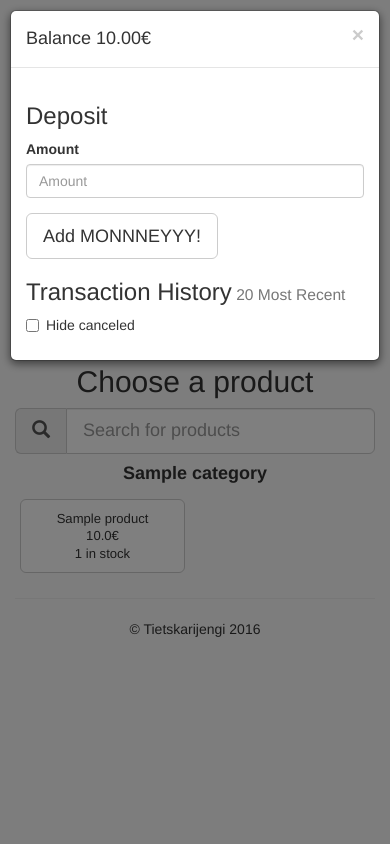
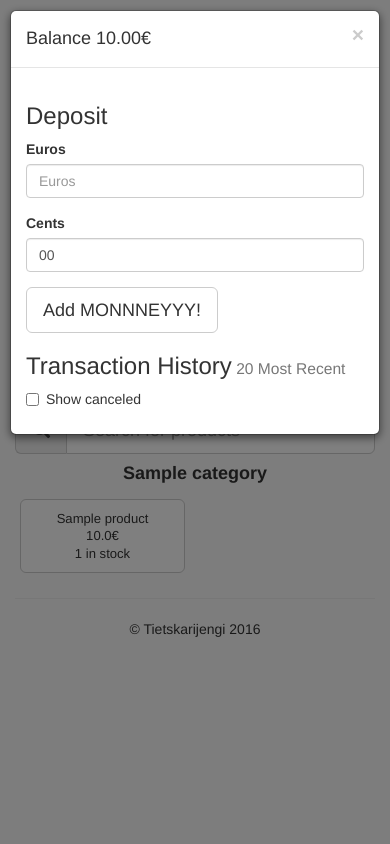
Before and after one commit to athenekilta/namubufferi, a Django app: template namubufferiapp/templates/namubufferiapp/base_home.html in a window 390 px wide, after a click that opens the changed part. Run offline with Django 3.2, Linux system fonts and the light colour scheme; the template is opened without the code that fills it: values that come from a table or form of the project are taken from there, others are empty; a user stored in the database is signed in; tables that the repository leaves empty hold one stand-in row (values such as "Sample post"); parts of the project's set-up code (start-up, migrations or seed data) failed here and were passed over; some libraries are stand-ins or nearby versions; some web fonts are replaced.

Commit message:
Separate euro and cent input in deposit for mobile ux

```diff
--- a/namubufferiapp/forms.py
+++ b/namubufferiapp/forms.py
@@ -2,4 +2,6 @@ from django import forms
 
 
 class MoneyForm(forms.Form):
-    amount = forms.DecimalField(max_digits=6, decimal_places=1)
+    #amount = forms.DecimalField(max_digits=5, decimal_places=1, widget=forms.NumberInput(attrs={'pattern': '[0-9]*'}))
+    euros = forms.IntegerField(min_value=0, max_value=100, widget=forms.NumberInput(attrs={'pattern': '[0-9]*'}))
+    cents = forms.IntegerField(min_value=0, max_value=95, widget=forms.NumberInput(attrs={'pattern': '[0-9]*', 'step': '5', 'value': '00'}))
--- a/namubufferiapp/static/namubufferiapp/css/style.css
+++ b/namubufferiapp/static/namubufferiapp/css/style.css
@@ -27,6 +27,7 @@ header h1 a:link {
 }
 
 .canceled {
+  display: none;
   text-decoration: line-through;
 }
 .canceled #transaction-cancel-button {
--- a/namubufferiapp/static/namubufferiapp/js/namubufferi.js
+++ b/namubufferiapp/static/namubufferiapp/js/namubufferi.js
@@ -22,7 +22,8 @@ $(document).ready(function() {
         posting.done(function(data) {
             $('#productModal').modal('hide');
             $(".balance").html(data.balance);
-            $("#messages").prepend(data.message);
+            $("#messageModalBody").html(data.modalMessage);
+            //$("#messages").prepend(data.message);
             $("#receiptModal").data("transactionkey", data.transactionkey);
             $("#receiptModal").modal();
         });
@@ -30,15 +31,18 @@ $(document).ready(function() {
     $("#money-form").submit(function(event) {
         event.preventDefault();
         var $form = $(this),
-            amount = $form.find("input[name='amount']").val(),
+            euros = $form.find("input[name='euros']").val(),
+            cents = $form.find("input[name='cents']").val(),
             url = $form.attr("action");
         var posting = $.post(url, {
-            amount: amount
+            euros: euros,
+            cents: cents
         });
         posting.done(function(data) {
             $('#moneyModal').modal('hide');
             $(".balance").html(data.balance);
-            $("#messages").prepend(data.message);
+            $("#messageModalBody").html(data.modalMessage);
+            //$("#messages").prepend(data.message);
             $("#receiptModal").data("transactionkey", data.transactionkey);
             $("#receiptModal").modal();
         });
@@ -55,7 +59,9 @@ $(document).ready(function() {
             console.log(data);
             $('#receiptModal').modal('hide');
             $(".balance").html(data.balance);
-            $("#messages").prepend(data.message);
+            $("#messageModalBody").html(data.modalMessage);
+            $('#messageModal').modal('show');
+            //$("#messages").prepend(data.message);
         });
     });
 
@@ -94,7 +100,7 @@ $(document).ready(function() {
     });
 
     $('#historycheckbox').change(function(){
-        $('.canceled').toggle(!this.checked);
+        $('.canceled').toggle(this.checked);
     });
     $('#search').hideseek();
     $(".product").fitText();
--- a/namubufferiapp/templates/namubufferiapp/base.html
+++ b/namubufferiapp/templates/namubufferiapp/base.html
@@ -7,7 +7,7 @@
 
   <meta charset="utf-8">
   <meta http-equiv="X-UA-Compatible" content="IE=edge">
-  <meta name="viewport" content="width=device-width, initial-scale=1">
+  <meta name="viewport" content="width=device-width, initial-scale=1, maximum-scale=1, user-scalable=no">
   <meta name="description" content="">
   <meta name="author" content="">
 
--- a/namubufferiapp/templates/namubufferiapp/base_home.html
+++ b/namubufferiapp/templates/namubufferiapp/base_home.html
@@ -11,6 +11,25 @@
 {% block modals %}
 <!-- Modals -->
 <!-- Always try to place a modal's HTML code in a top-level position in your document to avoid other components affecting the modal's appearance and/or functionality. -->
+
+<!-- Message Modal -->
+<div class="modal fade" id="messageModal" tabindex="-1" role="dialog" aria-labelledby="messageModalLabel">
+  <div class="modal-dialog" role="document">
+    <div class="modal-content">
+      <div class="modal-header">
+        <button type="button" class="close" data-dismiss="modal" aria-label="Close"><span aria-hidden="true">&times;</span></button>
+        <h4 class="modal-title" id="messageModalLabel">!</h4>
+      </div>
+      <div id="messageModalBody" class="modal-body">
+
+      </div>
+      <div class="modal-footer">
+        <button type="button" class="btn btn-default" data-dismiss="modal">Close</button>
+      </div>
+    </div>
+  </div>
+</div>
+
 <!-- Product info/buy Modal -->
 <div class="modal fade" id="productModal" tabindex="-1" role="dialog" aria-labelledby="productModalLabel">
   <div class="modal-dialog" role="document">
@@ -105,7 +124,7 @@
         <h3>Transaction History<small> 20 Most Recent</small></h3>
         <div class="checkbox">
           <label>
-            <input id="historycheckbox" type="checkbox"/> Hide canceled
+            <input id="historycheckbox" type="checkbox"/> Show canceled
           </label>
         </div>
         <div id="history">
--- a/namubufferiapp/templates/namubufferiapp/message.html
+++ b/namubufferiapp/templates/namubufferiapp/message.html
@@ -2,8 +2,8 @@
 <div class="alert alert-warning alert-dismissible" role="alert">
   <button type="button" class="close" data-dismiss="alert" aria-label="Close"><span aria-hidden="true">&times;</span></button>
     <strong data-toggle="modal"
-       		data-target="#receiptModal"
-       		data-transactionkey="{{ transaction.pk }}">
-       		{{ message }} <span class="glyphicon glyphicon-list-alt" aria-hidden="true"></span>
+            data-target="#receiptModal"
+            data-transactionkey="{{ transaction.pk }}">
+            {{ message }} <span class="glyphicon glyphicon-list-alt" aria-hidden="true"></span>
     </strong>
 </div>
--- a/namubufferiapp/views.py
+++ b/namubufferiapp/views.py
@@ -9,6 +9,8 @@ from django.template.loader import render_to_string
 
 from models import UserProfile, Product, Category, Transaction
 from forms import MoneyForm
+
+from decimal import Decimal
 
 
 @login_required
@@ -44,6 +46,7 @@ def buy_view(request):
 
     return JsonResponse({'balance': request.user.userprofile.balance,
                          'transactionkey': new_transaction.pk,
+                         'modalMessage': "Purchase Successful",
                          'message': render_to_string('namubufferiapp/message.html',
                                                      {'message': "Purchase Successful"}),
                          })
@@ -56,8 +59,12 @@ def deposit_view(request):
 
     if request.method == 'POST':
         money_form = MoneyForm(request.POST)
+        print money_form.errors
         if money_form.is_valid():
-            amount = request.POST['amount']
+            euros = request.POST['euros']
+            cents = request.POST['cents']
+            amount = Decimal(euros) + Decimal(cents)/100
+
             request.user.userprofile.make_deposit(amount)
 
             new_transaction = Transaction()
@@ -67,13 +74,14 @@ def deposit_view(request):
 
             return JsonResponse({'balance': request.user.userprofile.balance,
                                  'transactionkey': new_transaction.pk,
+                                 'modalMessage': "Deposit Successful",
                                  'message': render_to_string('namubufferiapp/message.html',
                                                              {'message': "Deposit Successful",
                                                               'transaction': new_transaction,
                                                              }),
                                  })
 
-    return redirect('/')
+    return JsonResponse({'modalMessage': "Deposit Failure"})
 
 
 @login_required
@@ -118,6 +126,7 @@ def cancel_transaction_view(request):
         transaction.cancel()
 
         return JsonResponse({'balance': request.user.userprofile.balance,
+                             'modalMessage': "Transaction Canceled",
                              'message': render_to_string('namubufferiapp/message.html',
                                                          {'message': "Transaction Canceled",
                                                           'transaction': transaction})
```
Also changed, not shown: namubufferiapp/templates/namubufferiapp/transactionhistory.html (+7 -6 lines).
